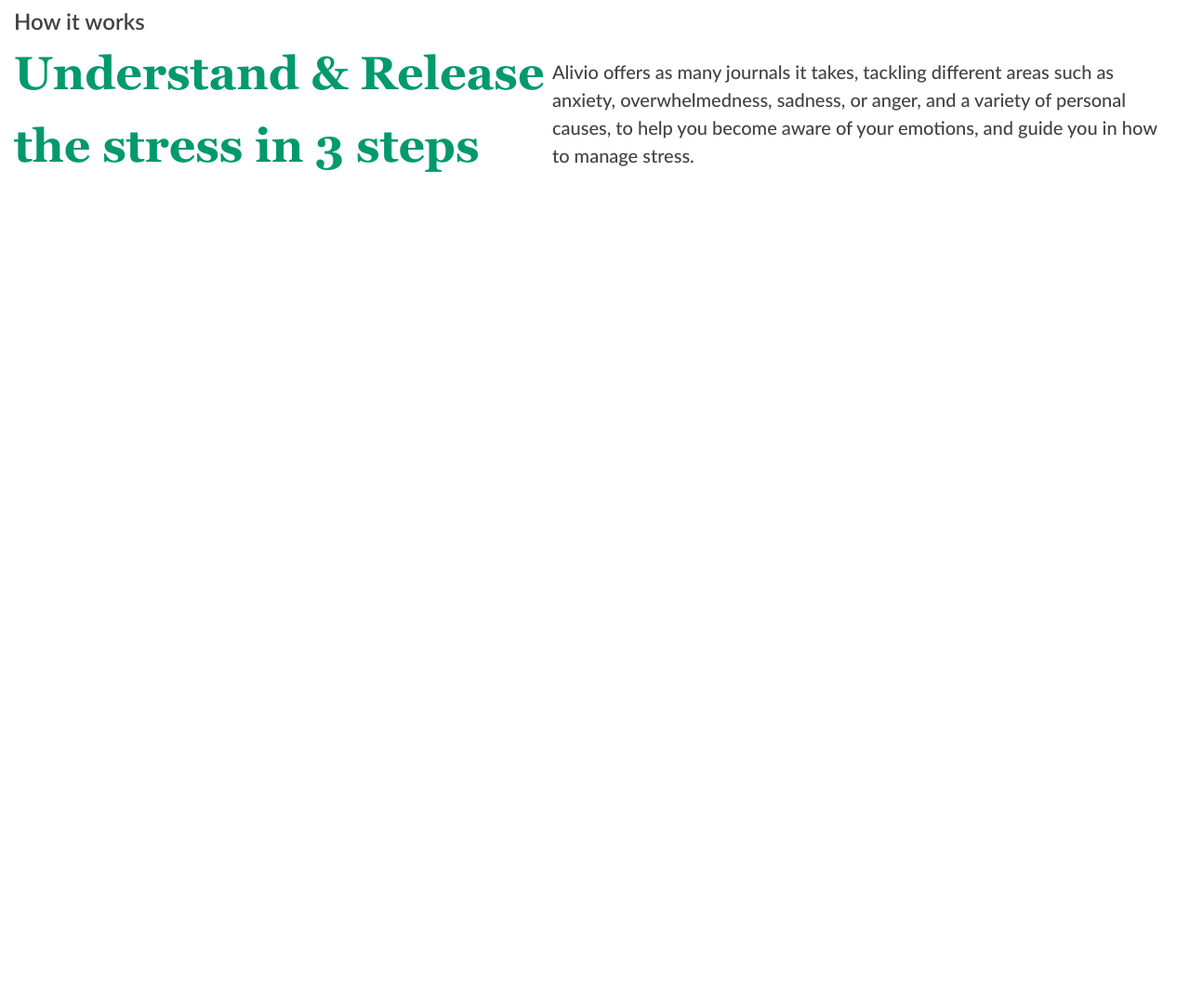
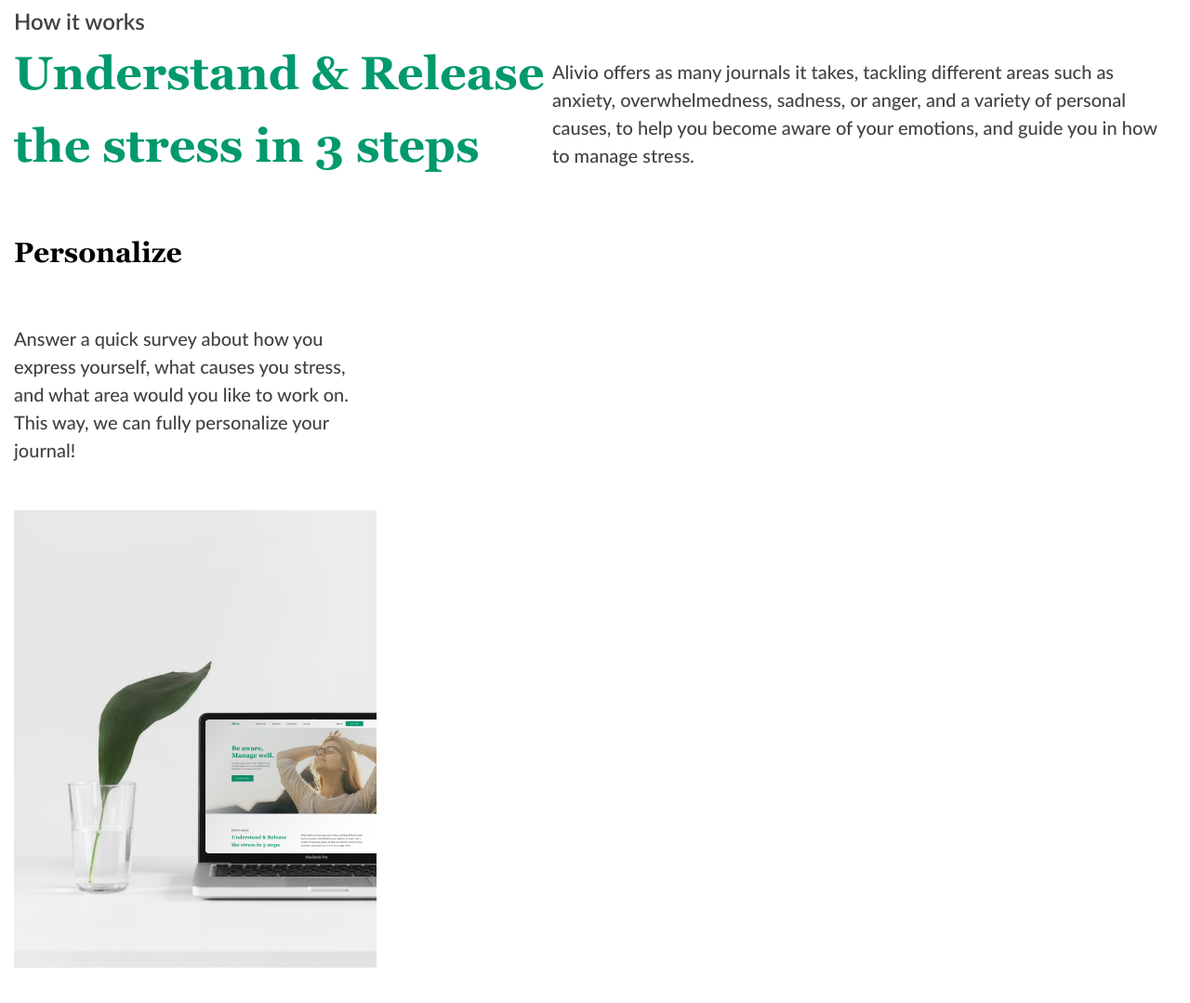
Before and after one commit to SashaGurin/project__gurin-Alivio, a plain HTML site: page index.html in a window 1280 px wide. Shown: the part 1146-2225 px from the top of the page at 93% size. Before the commit the page ends 1446 px from the top, so only its background shows below. Drawn offline with Linux system fonts and the light colour scheme.

Commit message:
+section works

```diff
--- a/css/stye.css
+++ b/css/stye.css
@@ -333,7 +333,7 @@ body {
 }
 
 .works__top {
-  padding-bottom: 52px;
+  margin-bottom: 52px;
 }
 
 .works__top-iner {
@@ -376,4 +376,30 @@ body {
 }
 
 .works__bottom {
+
 }
+.works__bottom-iner {
+  /* display: grid; */
+}
+.works__bottom-item {
+}
+.item {
+  flex: 0 1 390px;
+  max-width: 390px;
+}
+.item__title {
+  font-family: 'Georgia';
+  font-style: normal;
+  font-weight: 700;
+  font-size: 30px;
+  line-height: 150%;
+  color: #000000;
+  margin-bottom: 55px;
+}
+.item__text {
+  font-weight: 500;
+  margin-bottom: 50px;
+}
+
+.item__img {
+}
--- a/index.html
+++ b/index.html
@@ -67,7 +67,26 @@
           </div>
         </div>
 
-        <div class="works__bottom"></div>
+        <div class="works__bottom">
+          <div class="works__bottom-iner">
+            <div class="works__bottom-item item">
+              <div class="item__title">
+                <h4>Personalize</h4>
+              </div>
+              <div class="item__text">
+                Answer a quick survey about how you express yourself, what causes you stress, and what area would you like to work on. This way, we can fully personalize your journal!
+              </div>
+              <div class="item__img">
+                <img src="./img/item-1.jpg" alt="картнка">
+              </div>
+
+
+
+            </div>
+
+          </div>
+
+        </div>
 
 
       </div>
```
Also changed, not shown: img/item-1.jpg (added), img/item-2.jpg (added), img/item-3.jpg (added).
